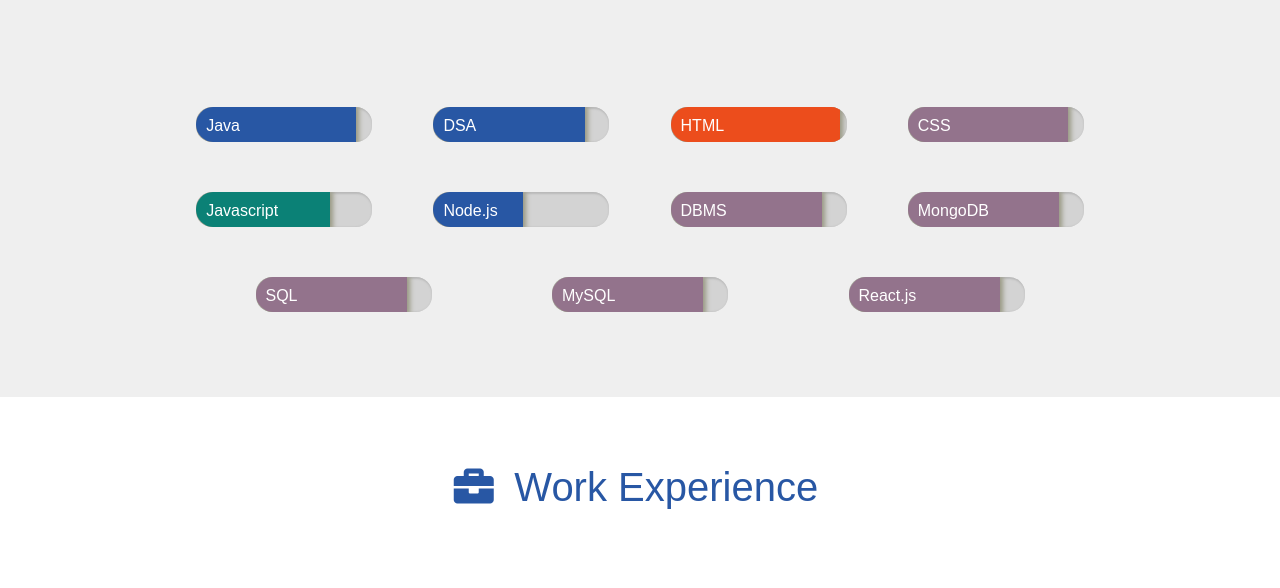
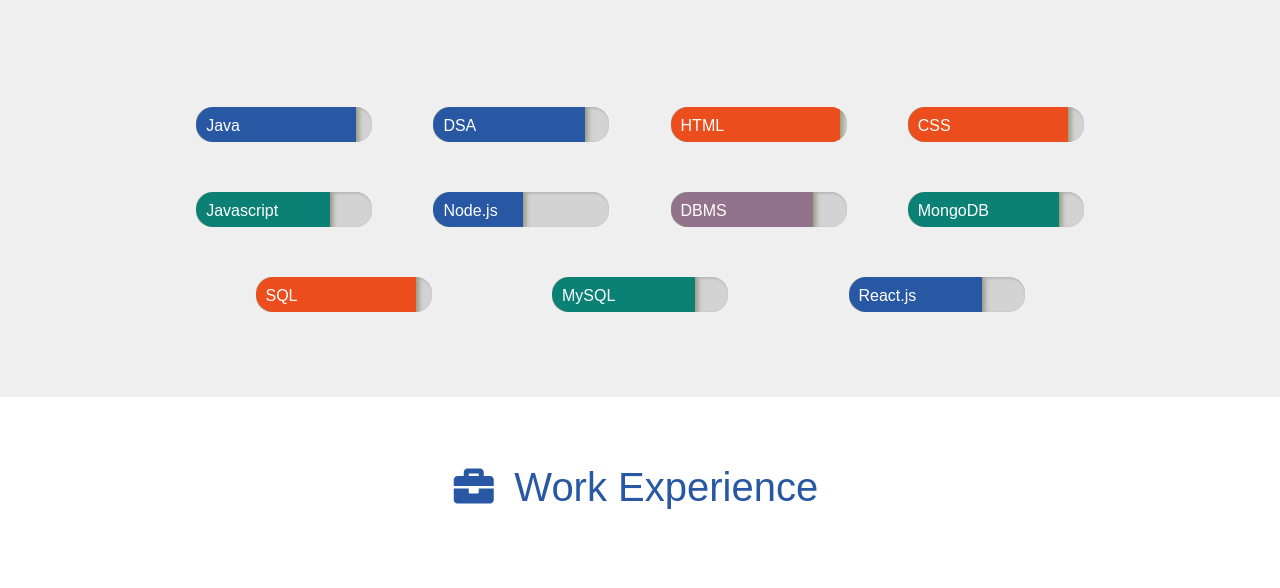
Before and after one commit to AJEETSINGH8139/My_Resume, a plain HTML site: page index.html in a window 1280 px wide. Shown: the part 940-1528 px from the top of the page. Drawn offline with Linux system fonts and the light colour scheme.

Commit message:
change skill

```diff
--- a/index.html
+++ b/index.html
@@ -127,7 +127,7 @@
             </div>
           </div>
           <div class="skill-progress">
-            <div class="eighty-percent mb-light-purple" data-bar-width="90">
+            <div class="eighty-percent mb-orange" data-bar-width="90">
               <div class="skill-name">
                 <span> CSS </span>
               </div>
@@ -148,35 +148,35 @@
             </div>
           </div>
           <div class="skill-progress">
-            <div class="eighty-percent mb-light-purple" data-bar-width="85">
+            <div class="eighty-percent mb-light-purple" data-bar-width="80">
               <div class="skill-name">
                 <span> DBMS </span>
               </div>
             </div>
           </div>
           <div class="skill-progress">
-            <div class="eighty-percent mb-light-purple" data-bar-width="85">
+            <div class="eighty-percent mb-teal" data-bar-width="85">
               <div class="skill-name">
                 <span> MongoDB </span>
               </div>
             </div>
           </div>
           <div class="skill-progress">
-            <div class="eighty-percent mb-light-purple" data-bar-width="85">
+            <div class="eighty-percent mb-orange" data-bar-width="90">
               <div class="skill-name">
                 <span> SQL </span>
               </div>
             </div>
           </div>
           <div class="skill-progress">
-            <div class="eighty-percent mb-light-purple" data-bar-width="85">
+            <div class="eighty-percent mb-teal" data-bar-width="80">
               <div class="skill-name">
                 <span> MySQL </span>
               </div>
             </div>
           </div>
           <div class="skill-progress">
-            <div class="eighty-percent mb-light-purple" data-bar-width="85">
+            <div class="eighty-percent mb-blue" data-bar-width="75">
               <div class="skill-name">
                 <span> React.js </span>
               </div>
```
